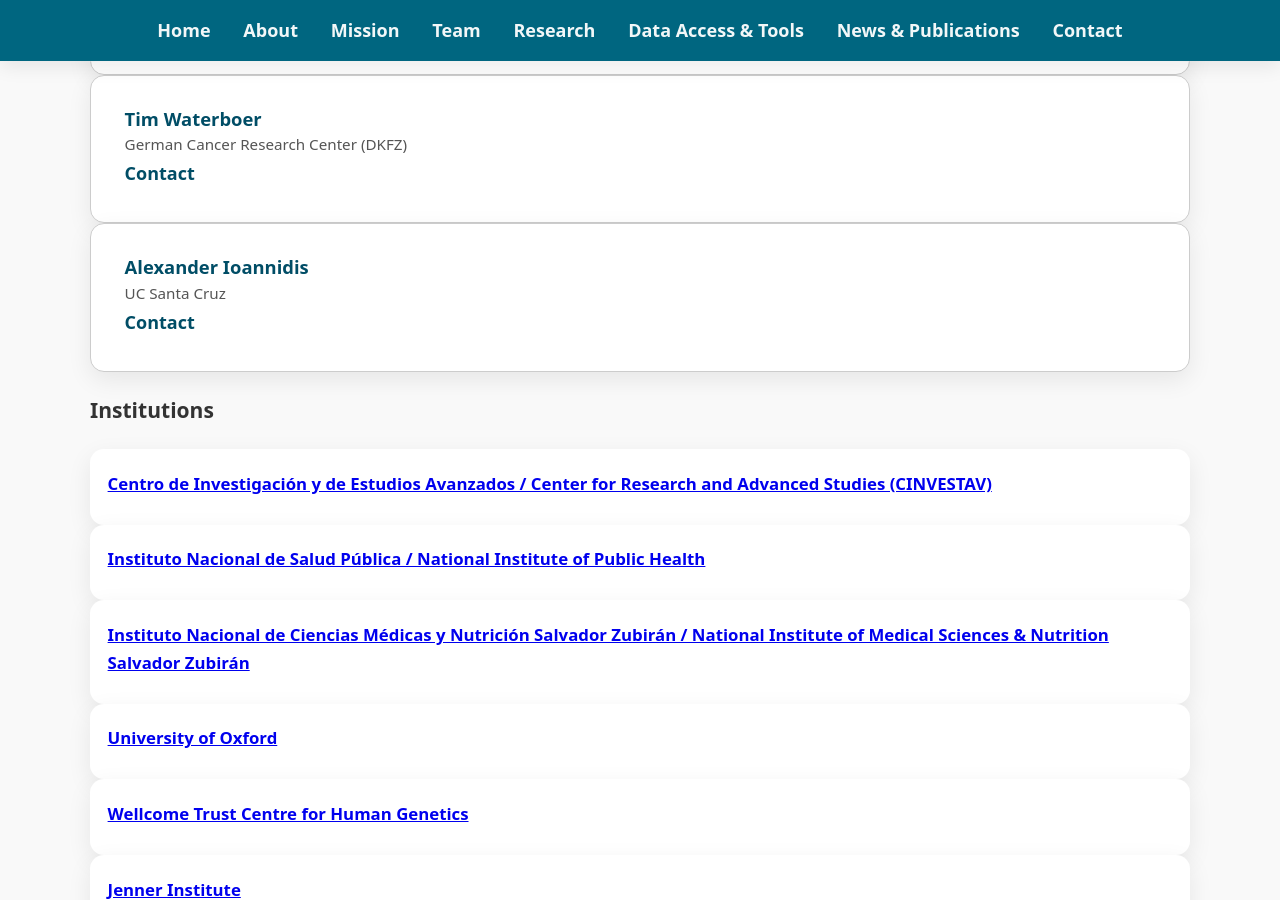
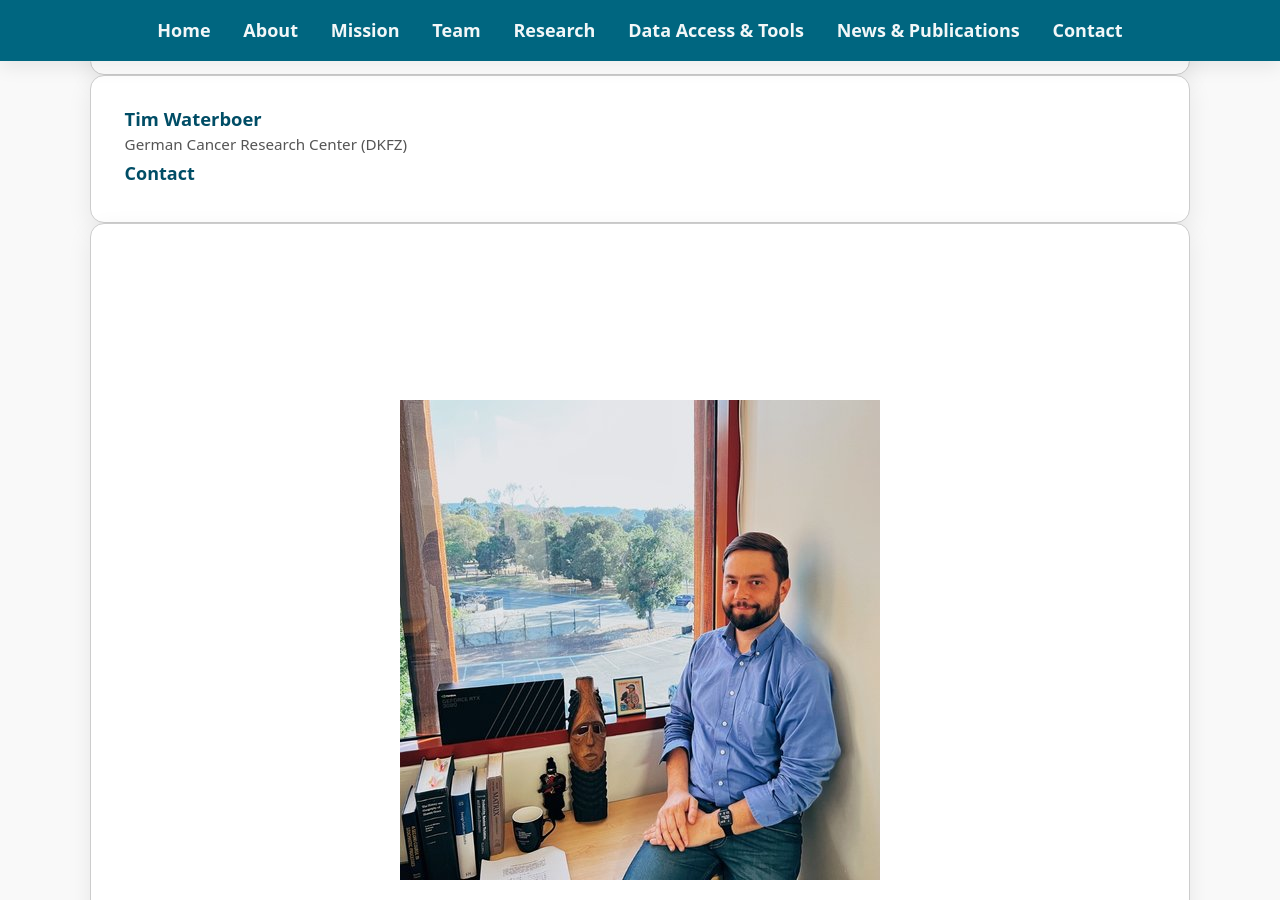
Before and after one commit to morenolab/MexicanBiobank_webpage, a Jekyll site: the page built from pages/team.md, in a window 1280 px wide and 900 px high, scrolled down 2814 px. Built offline with Jekyll 4.4.1, drawn with Linux system fonts in a browser that asks for light colours.

Commit message:
Update team.md

```diff
--- a/pages/team.md
+++ b/pages/team.md
@@ -80,7 +80,7 @@
 
        <h3>Principal Investigators</h3>
 
-                 <article class="team-card">
+       <article class="team-card">
             <div class="team-card__media">
               <img src="{{ '/assets/photos/Adrian_Hill.png' | relative_url }}"
                    alt="Adrian Hill">
@@ -131,6 +131,10 @@
           </article>
 
           <article class="team-card">
+              <div class="team-card__media">
+              <img src="{{ '/assets/photos/alexioannidis.jpeg' | relative_url }}"
+                   alt="Alexander G. Ioannidis">
+            </div>
             <div class="team-card__body">
               <h3 class="team-card__name">Alexander Ioannidis</h3>
               <p class="team-card__meta">UC Santa Cruz</p>
```
